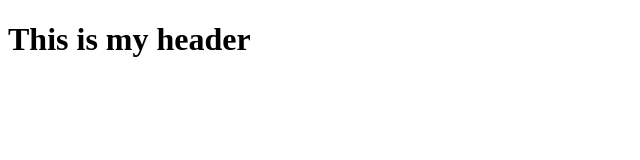
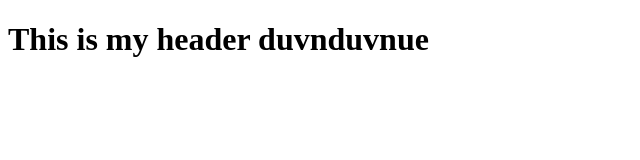
Before and after one commit to JoshuaHerring/Programing, a plain HTML site: page cse_javascript/sandbox/Week2/week2.html in a window 1280 px wide. Shown: the whole page, without its empty margins (0-640 px from the left). Drawn offline with Linux system fonts and the light colour scheme.

Commit message:
I added a new line to my program

```diff
--- a/cse_javascript/sandbox/Week2/week2.html
+++ b/cse_javascript/sandbox/Week2/week2.html
@@ -10,6 +10,7 @@
     <script src="main2.js"></script>
     <h1>
         This is my header
+        duvnduvnue
     </h1>
 </body>
 </html>
```
